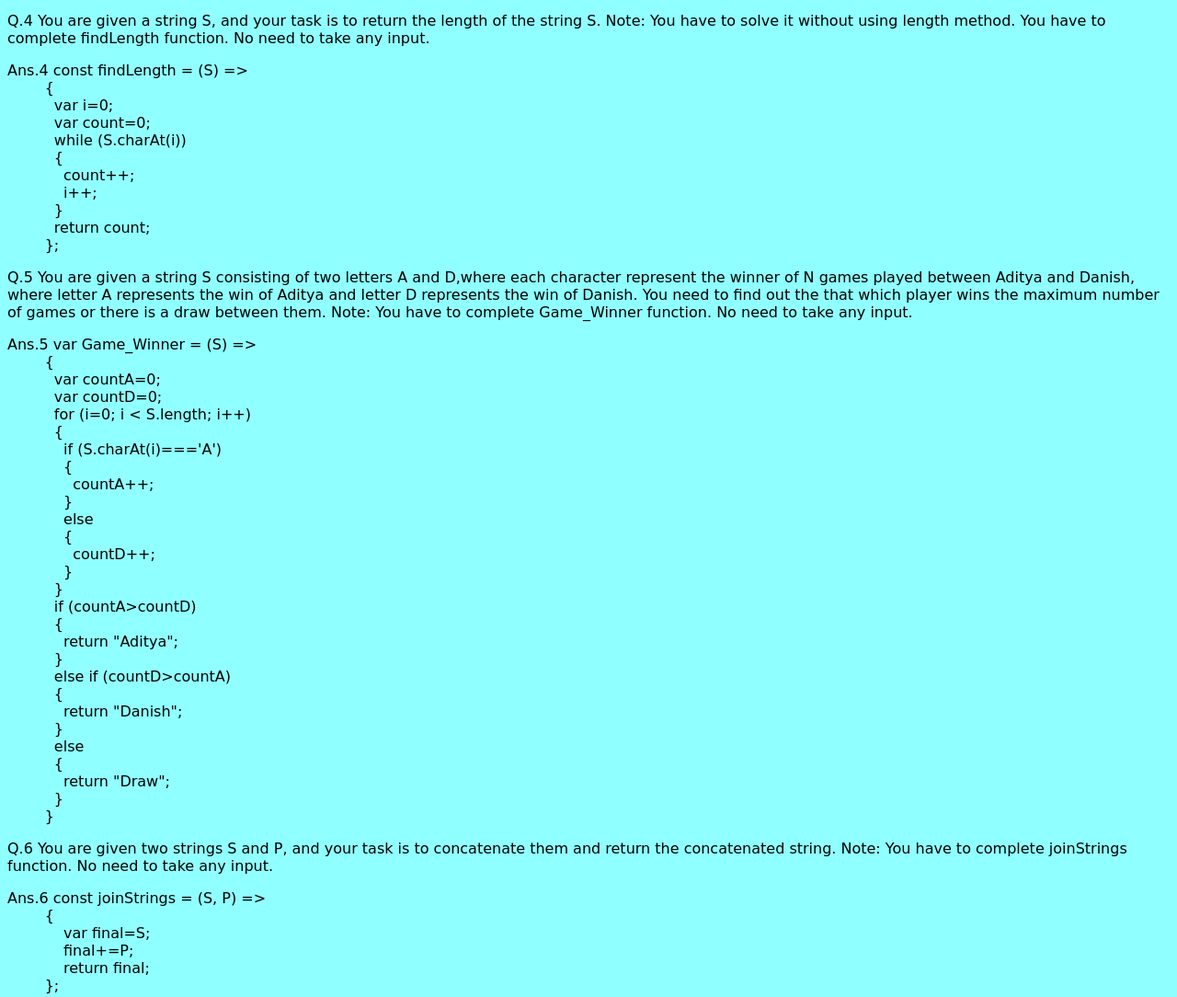
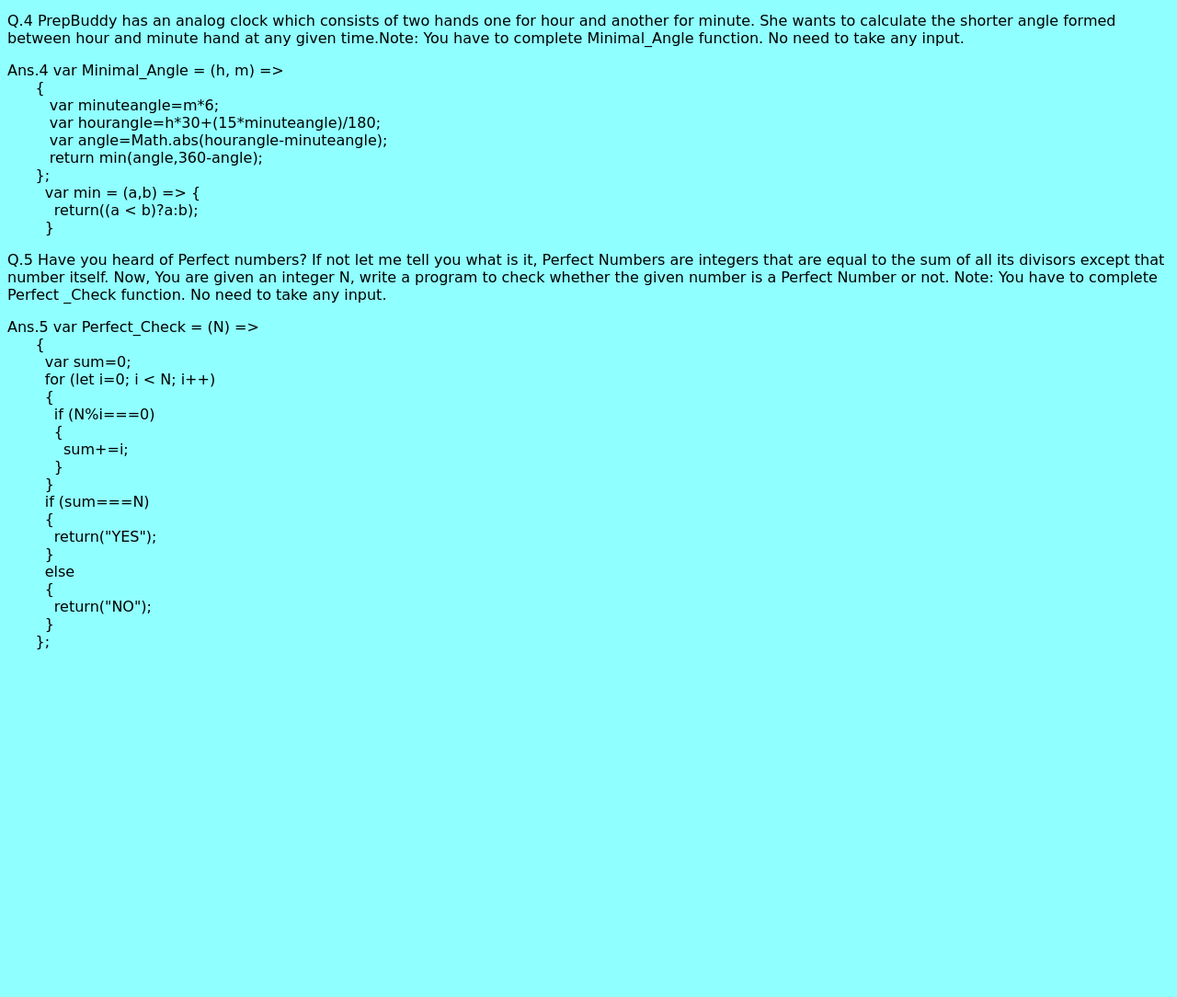
Before and after one commit to Shashank-kharatey/prepbytes-JS-handson-6, a plain HTML site: page index.html in a window 1280 px wide. Shown: the part 1426-2510 px from the top of the page at 92% size. After the commit the page ends 2149 px from the top, so only its background shows below. Drawn offline with Linux system fonts and the light colour scheme.

Commit message:
some modifications

```diff
--- a/index.html
+++ b/index.html
@@ -85,55 +85,37 @@
           return "NO";
         };</pre>
     </p>
-    <p>Q.4 You are given a string S, and your task is to return the length of the string S. Note: You have to solve it without using length method. You have to complete findLength function. No need to take any input.</p>
-    <p><pre>Ans.4 const findLength = (S) =>
+    <p>Q.4 PrepBuddy has an analog clock which consists of two hands one for hour and another for minute. She wants to calculate the shorter angle formed between hour and minute hand at any given time.Note: You have to complete Minimal_Angle function. No need to take any input.</p>
+    <p><pre>Ans.4 var Minimal_Angle = (h, m) =>
       {
-          var i=0;
-          var count=0;
-          while (S.charAt(i))
+         var minuteangle=m*6;
+         var hourangle=h*30+(15*minuteangle)/180;
+         var angle=Math.abs(hourangle-minuteangle);
+         return min(angle,360-angle);
+      };
+        var min = (a,b) => {
+          return((a < b)?a:b);
+        }</pre>
+    </p>
+    <p>Q.5 Have you heard of Perfect numbers? If not let me tell you what is it, Perfect Numbers are integers that are equal to the sum of all its divisors except that number itself. Now, You are given an integer N, write a program to check whether the given number is a Perfect Number or not. Note: You have to complete Perfect _Check function. No need to take any input.</p>
+    <p><pre>Ans.5 var Perfect_Check = (N) =>
       {
-            count++;
-            i++;
+        var sum=0;
+        for (let i=0; i < N; i++)
+        {
+          if (N%i===0)
+          {
+            sum+=i;
           }
-          return count;
-        };</pre>
-    </p>
-    <p>Q.5 You are given a string S consisting of two letters A and D,where each character represent the winner of N games played between Aditya and Danish, where letter A represents the win of Aditya and letter D represents the win of Danish. You need to find out the that which player wins the maximum number of games or there is a draw between them. Note: You have to complete Game_Winner function. No need to take any input.</p>
-    <p><pre>Ans.5 var Game_Winner = (S) =>
+        }
+        if (sum===N)
         {
-          var countA=0;
-          var countD=0;
-          for (i=0; i < S.length; i++)
-          {
-            if (S.charAt(i)==='A')
-            {
-              countA++;
+          return("YES");
         }
         else
         {
-              countD++;
+          return("NO");
         }
-          }
-          if (countA>countD)
-          {
-            return "Aditya";
-          }
-          else if (countD>countA)
-          {
-            return "Danish";
-          }
-          else
-          {
-            return "Draw";
-          }
-        }</pre>
-    </p>
-    <p>Q.6 You are given two strings S and P, and your task is to concatenate them and return the concatenated string. Note: You have to complete joinStrings function. No need to take any input.</p>
-    <p><pre>Ans.6 const joinStrings = (S, P) =>
-        {
-            var final=S;
-            final+=P;
-            return final;
       };</pre>
     </p>
 </body>
```
Lines whose indentation alone changed are shown as unchanged.
